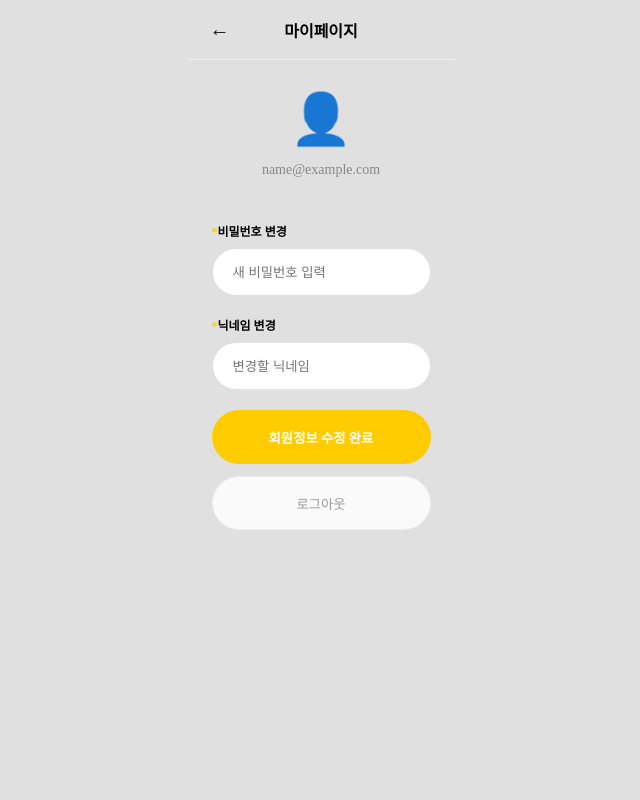
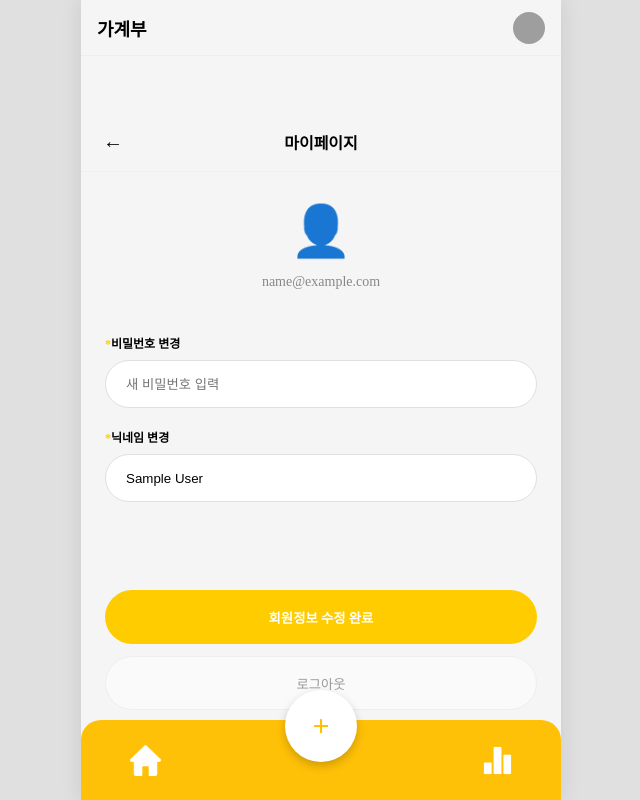
Before and after one commit to team6-skeleton-project/skeleton-project, a Vue app in the folder team6/: page /mypage in a window 1280 px wide. Shown: the whole page, without its empty margins (319-959 px from the left). Built offline with nearby package versions, Linux system fonts and the light colour scheme; sample sign-in values are in the browser's storage; grey boxes are pictures that could not be loaded.

Commit message:
[refactoring #24]마이페이지와 라우터 리팩토링

```diff
--- a/team6/db.json
+++ b/team6/db.json
@@ -4,8 +4,7 @@
       "id": "u001",
       "email": "test@kb.com",
       "password": "1234",
-      "name": "김국민",
-      "nickname": "김"
+      "name": "감자"
     }
   ],
   "records": [
--- a/team6/src/layout/Header.vue
+++ b/team6/src/layout/Header.vue
@@ -17,7 +17,7 @@ import { useRouter } from 'vue-router';
 const router = useRouter();
 
 function goToMyPage() {
-  router.push({ name: 'myPage' });
+  router.push('/mypage');
 }
 </script>
 
--- a/team6/src/layout/MainLayout.vue
+++ b/team6/src/layout/MainLayout.vue
@@ -1,40 +1,40 @@
-<!-- Header.vue와 BottomNav.vue를 합친 하나의 컴포넌트로 완성 -->
 <template>
   <div class="layout-container">
     <Header></Header>
     <main class="content">
-      <router-view></router-view>
+      <router-view :key="$route.fullPath"></router-view>
     </main>
     <BottomNav></BottomNav>
   </div>
 </template>
+
 <script setup>
+import { useRoute } from 'vue-router'; // route 정보를 쓰기 위해 추가
 import Header from './Header.vue';
 import BottomNav from './BottomNav.vue';
+
+const route = useRoute();
 </script>
 
 <style scoped>
+/* 기존 스타일 그대로 유지 */
 .layout-container {
-  /* 🌟 핵심 1: 최대 너비를 스마트폰 크기로 제한하고 가운데로 보냅니다 */
   width: 100%;
   max-width: 480px;
   margin: 0 auto;
-
-  /* 🌟 핵심 2: 브라우저 끝까지 닿도록 높이 설정 */
   min-height: 100vh;
   position: relative;
+  background-color: #f5f5f5;
+  box-shadow: 0 0 20px rgba(0, 0, 0, 0.1);
+  overflow-x: hidden;
+  display: flex; /* 추가: flex 구조로 변경 */
+  flex-direction: column; /* 추가: 세로 방향 정렬 */
+}
 
-  /* (선택) PC에서 볼 때 진짜 스마트폰 화면처럼 보이도록 양옆에 그림자 넣기 */
-  background-color: #f5f5f5; /* 앱 기본 배경색 */
-  box-shadow: 0 0 20px rgba(0, 0, 0, 0.1);
-
-  /* 부모를 벗어나는 요소 잘라내기 (가로 스크롤 방지) */
-  overflow-x: hidden;
-}
 .content {
-  /* 상단바와 하단바 사이의 공간을 꽉 채움 */
   flex: 1;
-  /* 하단 바 높이만큼 여백 확보 */
-  padding-bottom: 60px;
+  /* 상단 Header가 fixed라면 그만큼 여백이 필요할 수 있습니다 */
+  padding-top: 56px; /* Header 높이만큼 추가 */
+  padding-bottom: 60px; /* BottomNav 높이만큼 유지 */
 }
 </style>
--- a/team6/src/router/index.js
+++ b/team6/src/router/index.js
@@ -1,71 +1,70 @@
 import { createRouter, createWebHistory } from 'vue-router';
-
 import MainLayout from '@/layout/MainLayout.vue';
 
 const router = createRouter({
   history: createWebHistory(import.meta.env.BASE_URL),
   routes: [
     {
-      // 상단 바와 하단 바가 있는 기본 레이아웃 적용
+      // 1. 상단 바(Header)와 하단 바(BottomNav)가 포함되는 페이지들
       path: '/',
-      component: MainLayout, // Header랑 BottomNav를 합친 MainLayout을 만들어서 적용
+      component: MainLayout,
       children: [
-        // 하나의 컴포넌트만 가능하기 때문에 이렇게 수행.
-        // 기본 레이아웃이 적용될 컴포넌트들
         {
           path: '', // 홈 화면 (달력)
-          name: 'Home',
+          name: 'home',
           component: () => import('../views/Home.vue'),
         },
         {
-          path: 'chart', // 통계 화면 (그래프)
+          path: 'chart', // 통계 화면
           name: 'chart',
           component: () => import('../views/Chart.vue'),
         },
         {
-          path: 'add', // 지출 내역 추가 화면
+          path: 'add', // 추가 화면
           name: 'add',
           component: () => import('../views/Add.vue'),
         },
         {
-          path: 'edit/:id', // 지출 내역 수정 화면
-          name: 'editId',
+          path: 'edit/:id', // 수정 화면
+          name: 'edit-id',
           component: () => import('../views/Edit.vue'),
+        },
+        {
+          // 🌟 마이페이지를 MainLayout의 자식으로 등록
+          // 부모 path가 '/'이므로 'mypage'만 적으면 주소는 '/mypage'가 됩니다.
+          path: 'mypage',
+          name: 'mypage',
+          component: () => import('../views/MyPage.vue'),
+          meta: { requiresAuth: true },
         },
       ],
     },
     {
-      //메인 레이아웃 적용하지 않은
-      path: '/login', //로그인 화면
+      // 2. 레이아웃 없이 단독으로 나오는 페이지들
+      path: '/login',
       name: 'login',
       component: () => import('../views/Login.vue'),
     },
     {
-      path: '/signup', //회원가입 화면
+      path: '/signup',
       name: 'signup',
       component: () => import('../views/Signup.vue'),
-    },
-    {
-      path: '/myPage', //마이페이지 화면
-      name: 'myPage',
-      component: () => import('../views/MyPage.vue'),
-      meta: { requiresAuth: true },
     },
   ],
 });
 
-// 네비게이션 가드 (로그인 체크)
+// 네비게이션 가드: 로그인 여부 체크
 router.beforeEach((to) => {
   const userRaw = localStorage.getItem('user');
   const user = userRaw ? JSON.parse(userRaw) : null;
 
-  // 1. 로그인이 필요한 페이지인데 유저가 없는 경우
+  // 로그인이 필요한 페이지인데 로그인이 안 된 경우
   if (to.meta.requiresAuth && !user) {
     alert('로그인이 필요합니다.');
     return '/login';
   }
 
-  // 2. 이미 로그인했는데 다시 로그인/회원가입으로 가려는 경우
+  // 이미 로그인했는데 로그인/회원가입 페이지로 가려는 경우
   if ((to.path === '/login' || to.path === '/signup') && user) {
     return '/';
   }
--- a/team6/src/views/MyPage.vue
+++ b/team6/src/views/MyPage.vue
@@ -39,38 +39,61 @@
 </template>
 
 <script setup>
-import { ref } from 'vue';
-import { useUserStore } from '@/stores/user';
+import { ref, onMounted } from 'vue';
 import { useRouter } from 'vue-router';
 import axios from 'axios';
 
-const userStore = useUserStore();
 const router = useRouter();
-const user = userStore.user;
 
+// 🌟 Store 대신 직접 유저 정보를 관리합니다.
+const user = ref(null);
 const newPassword = ref('');
-const newNickname = ref(user?.nickname || '');
+const newNickname = ref('');
+
+onMounted(() => {
+  // 1. 로컬 스토리지에서 유저 정보를 가져옵니다.
+  const savedUser = localStorage.getItem('user');
+  if (savedUser) {
+    user.value = JSON.parse(savedUser);
+    newNickname.value = user.value.name || ''; // db.json에 'name'으로 저장되어 있을 거예요.
+  } else {
+    // 유저 정보가 없으면 로그인으로 튕겨냅니다.
+    router.push('/login');
+  }
+});
 
 const save = async () => {
-  await axios.patch(`http://localhost:3000/users/${user.id}`, {
-    password: newPassword.value || user.password,
-    nickname: newNickname.value,
-  });
-  alert('수정되었습니다.');
+  try {
+    await axios.patch(`http://localhost:3000/users/${user.value.id}`, {
+      password: newPassword.value || user.value.password,
+      name: newNickname.value, // db.json 필드명에 맞춰 'name'으로 수정
+    });
+
+    // 로컬 스토리지 데이터도 갱신해줘야 화면에 즉시 반영됩니다.
+    const updatedUser = { ...user.value, name: newNickname.value };
+    localStorage.setItem('user', JSON.stringify(updatedUser));
+    user.value = updatedUser;
+
+    alert('수정되었습니다.');
+  } catch (err) {
+    alert('수정 실패! 서버를 확인하세요.');
+  }
 };
 
 const logout = () => {
-  userStore.logout();
+  localStorage.removeItem('user'); // 로컬 스토리지 비우기
   router.push('/login');
 };
 </script>
 
 <style scoped>
+/* 기존 스타일 그대로 유지 (생략) */
 .container {
   display: flex;
   flex-direction: column;
   height: 100%;
-}
+  padding-top: 56px;
+} /* 헤더 가림 방지 */
 .header {
   height: 60px;
   display: flex;
```
